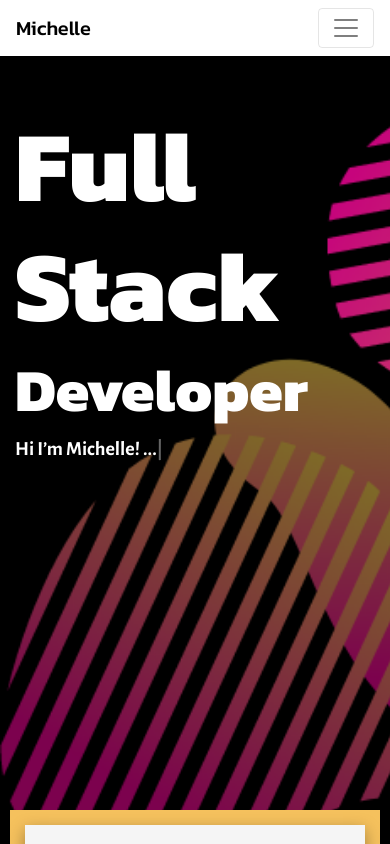
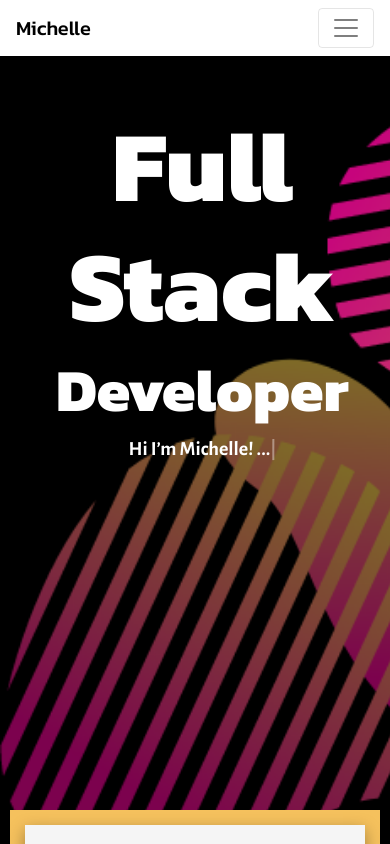
Before and after one commit to MAsuamah/dev-portfolio, a React (Create React App) app: page / in a window 390 px wide. Built offline with nearby package versions, Linux system fonts and the light colour scheme; a web font is replaced by a local one.

Commit message:
center header

```diff
--- a/src/assets/styles/About.css
+++ b/src/assets/styles/About.css
@@ -107,6 +107,7 @@
     top: 50px;
     height: 100vh;
     color: white;
+    text-align: center;
   }
 
   .type-wrap {
@@ -165,9 +166,3 @@
     font-size: 60px;
   }
 }
-
-@media (max-width: 386px) {
-  .dev {
-    font-size: 50px;
-  }
-}
```
Also changed, not shown: src/assets/images/mobile-hero-2.png (added).
